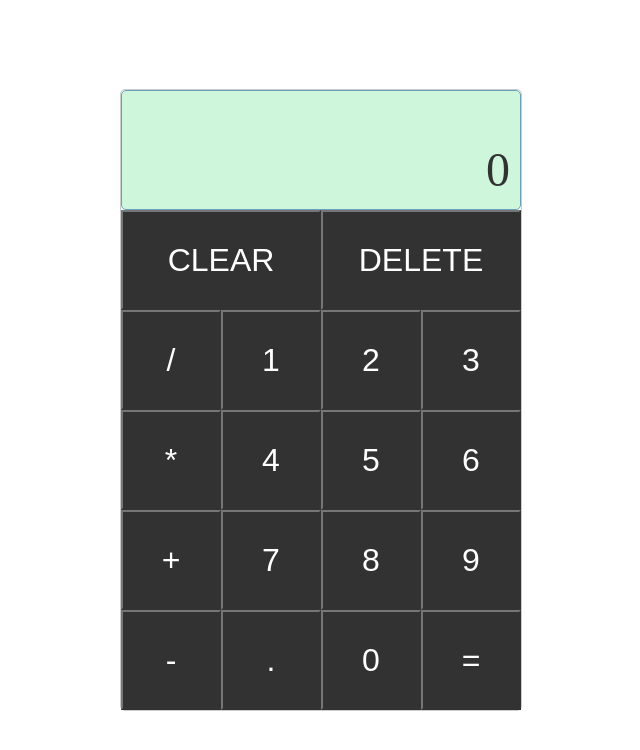
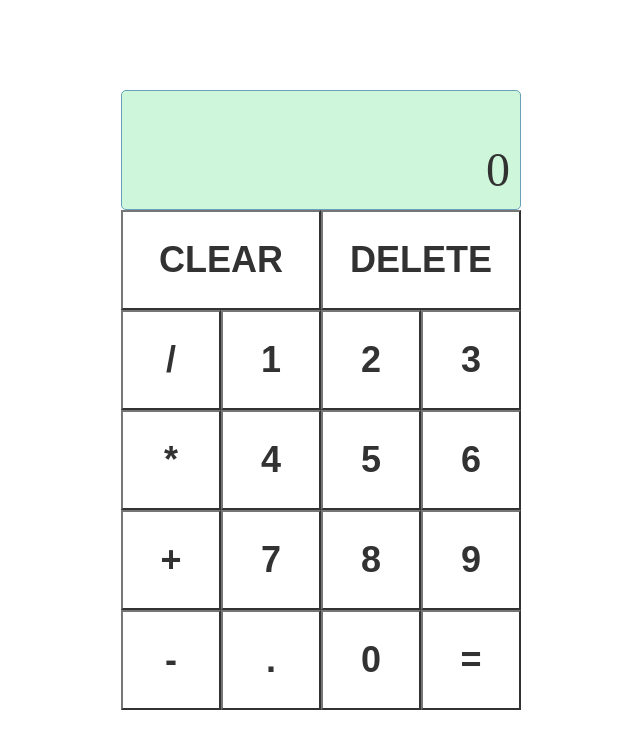
Before and after one commit to immonroe/Calculator, a plain HTML site: page index.html in a window 1280 px wide. Shown: the whole page, without its empty margins (319-959 px from the left). Drawn offline with Linux system fonts and the light colour scheme.

Commit message:
Changed button colors and increased font

```diff
--- a/style.css
+++ b/style.css
@@ -18,19 +18,8 @@ main {
   align-items: center;
 }
 
-/* .calculator {
-  display: grid;
-  justify-content: center;
-  align-content: center;
-  min-height: 100vh;
-  grid-template-columns: repeat(4, 100px);
-  grid-template-rows: minmax(120px, auto) repeat(5, 100px);
-  gap: 0.5rem;
-} */
-
 .calculator {
   display: grid;
-  border: 1px solid #ccc;
   border-radius: 5px;
   position: absolute;
   top: 50%;
@@ -38,7 +27,6 @@ main {
   transform: translate(-50%, -50%);
   grid-template-columns: repeat(4, 100px);
   grid-template-rows: minmax(120px, auto) repeat(5, 100px);
-  /* gap: 0.5rem; */
 }
 
 .two-cols {
@@ -47,13 +35,12 @@ main {
 
 .calculator>button {
   cursor: pointer;
-  color: white;
-  font-size: 2rem;
-  /* border: 1px solid #4289a7; */
+  color: black;
+  font-weight: bold;
+  font-size: 2.25rem;
   outline: none;
-  background-color: black;
+  background-color: white;
   opacity: 80%;
-  /* border-radius: 5px; */
 }
 
 .calculator>button:hover {
```
